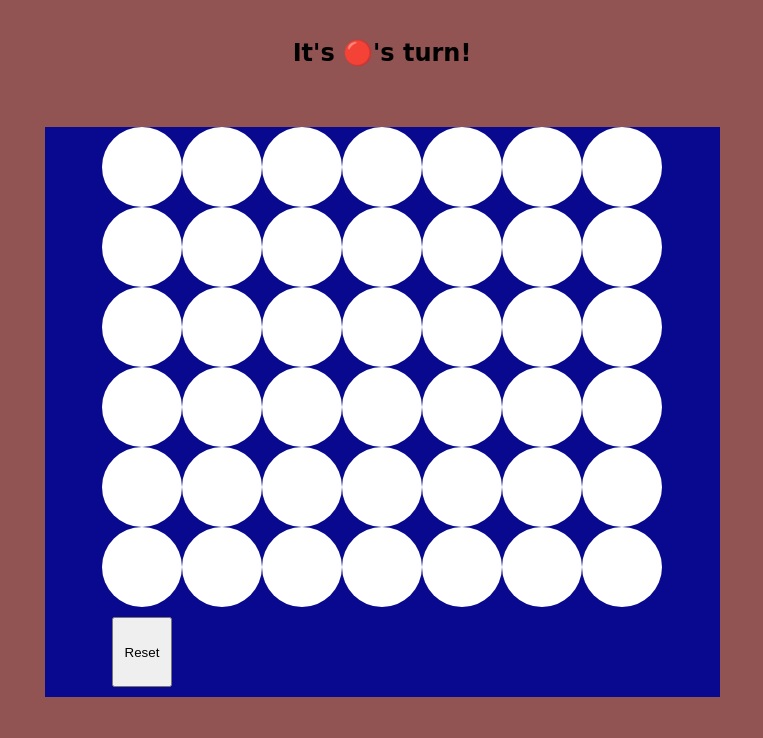
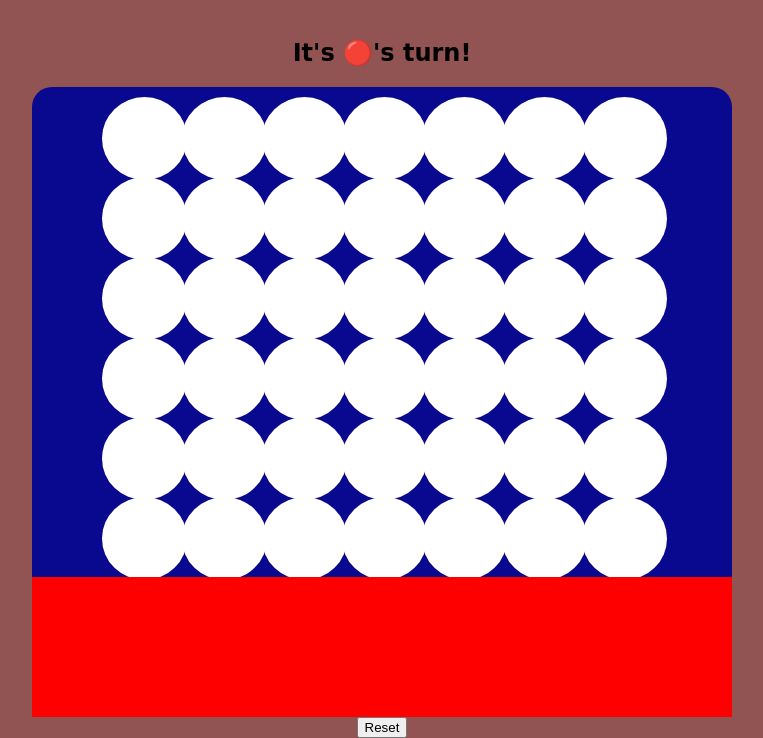
Before and after one commit to demonorez/Connect-Four, a plain HTML site: page index.html in a window 1280 px wide. Shown: the part 62-800 px from the top of the page, without its empty margins (258-1021 px from the left). Drawn offline with Linux system fonts and the light colour scheme.

Commit message:
tiles place evenly in the board.

```diff
--- a/css/style.css
+++ b/css/style.css
@@ -1,6 +1,5 @@
 body {
   background-color: rgb(146, 83, 83);
-/* Use a system font, if none are available use an available sans-sarif   font */
   font-family: 'Creepster', cursive;
   margin: 0;
   height: 100vh;
@@ -12,33 +11,52 @@ body {
 .board {
   /* height: 100%;
   width: 100%; */
-  height: 570px;
-  width: 675px;
-
   background-color: rgb(9, 9, 143);
   display: grid;
   grid-template-rows: repeat(6, 10vmin);
   grid-template-columns: repeat(7, 10vmin);
   justify-content: center;
+  height: 560px;
+  width: 700px;
   margin: auto;
+  border-top-left-radius: 20px;
+  border-top-right-radius: 20px;
+  padding-top: 10px;
 }
 
-/* div {
-  border: 3px solid rgb(10, 3, 3);
-  text-align: center;
 
-} */
+div {
+  display: flex;
+  align-items: center;
+  padding-top: 10px;
+  padding: 10px;
+  /* border: 3px solid rgb(10, 3, 3); */
+  /* text-align: center; */
+
+}
 
 .tile {
   background-color: white;
-  font-size: 85px;;
-  /* margin: 5px; */
+  height: 63px;
+  width: 65px;
+  font-size: 84px;;
   border-radius: 50%;
-
   display: flex;
-  justify-content: space-evenly
+  padding-top: 10px;
+  padding-bottom: 10px;
+  justify-content: center;
 }
 
 #reset {
-  margin: 10px;
+  display: flex;
+  justify-content: center;
+  /* margin: 60px; */
+  /* padding: 30px; */
+
 }
+#empty {
+  background-color: red;
+  height: 50px;
+  width: 700px;
+  padding-top: 110px;
+}
--- a/index.html
+++ b/index.html
@@ -55,7 +55,10 @@
     <div class="tile" id="l39"></div>
     <div class="tile" id="l40"></div>
     <div class="tile" id="l41"></div>
-    <button id="reset">Reset</button>
   </section>
+  <section id="empty">
+    <div></div>
+  </section>
+  <button id="reset">Reset</button>
 </body>
 </html>
```
Also changed, not shown: js/app.js (line endings or trailing spaces).
